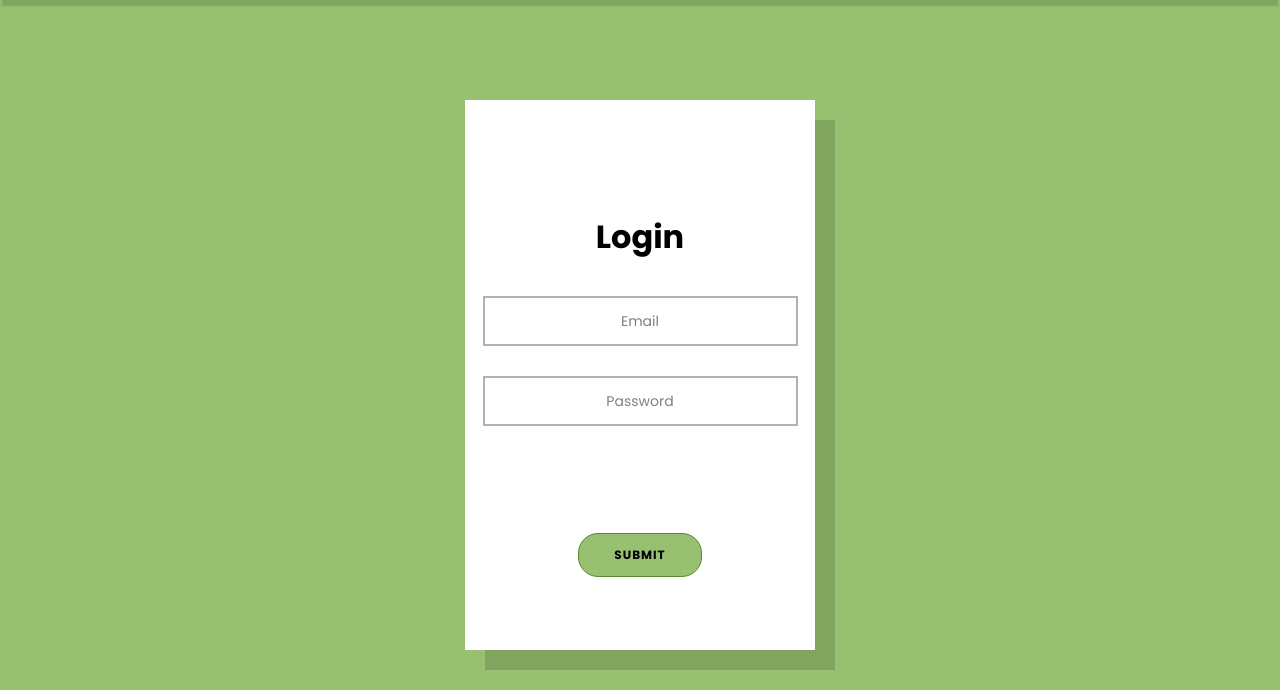
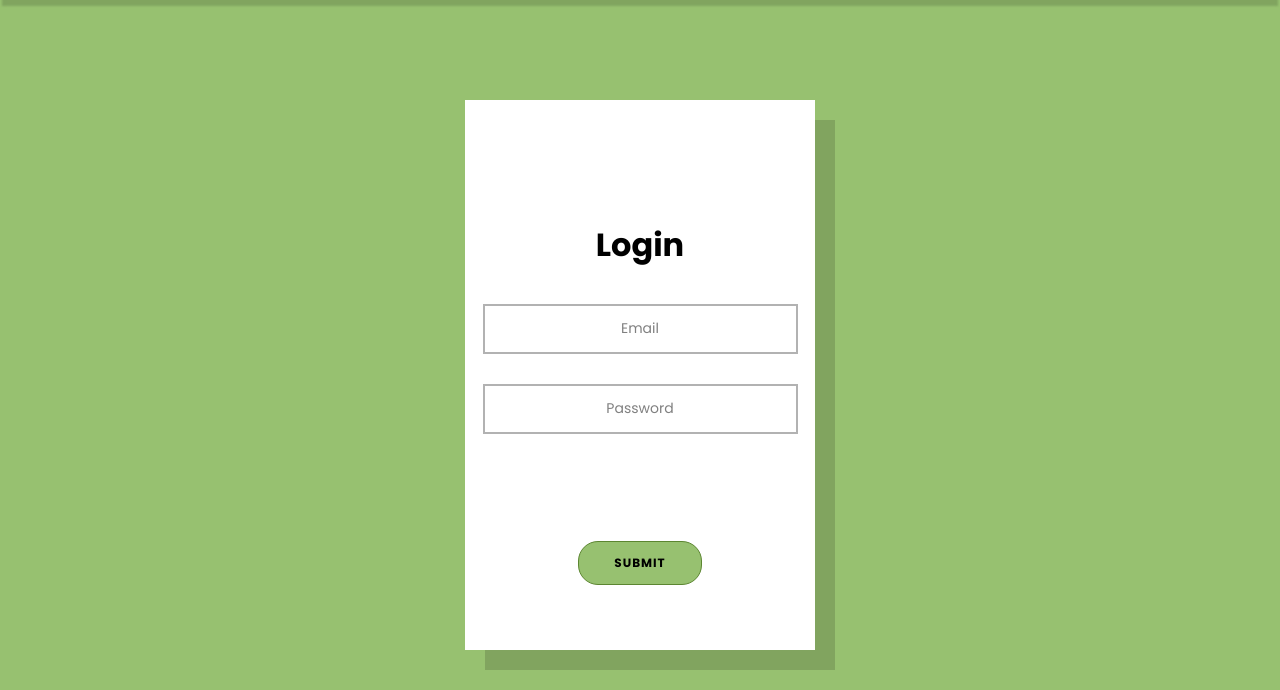
Before and after one commit to sclay-ncl/CSC2033-Food-Bank-Project, a Flask app: page /login in a window 1280 px wide. Shown: the part 95-785 px from the top of the page. Run offline with Flask 2, Linux system fonts and the light colour scheme; some libraries are stand-ins or nearby versions.

Commit message:
slight style change

```diff
--- a/templates/login.html
+++ b/templates/login.html
@@ -10,7 +10,7 @@
                 {% endif %}
             {% endwith %}
                 <form method="POST">
-                    <h1>Login</h1>
+                    <h1 style="padding-top: 55px;">Login</h1>
                         {{ form.csrf_token() }}
                             {{ form.email(class="input", placeholder="Email") }}
                             {% for error in form.email.errors %}
```
